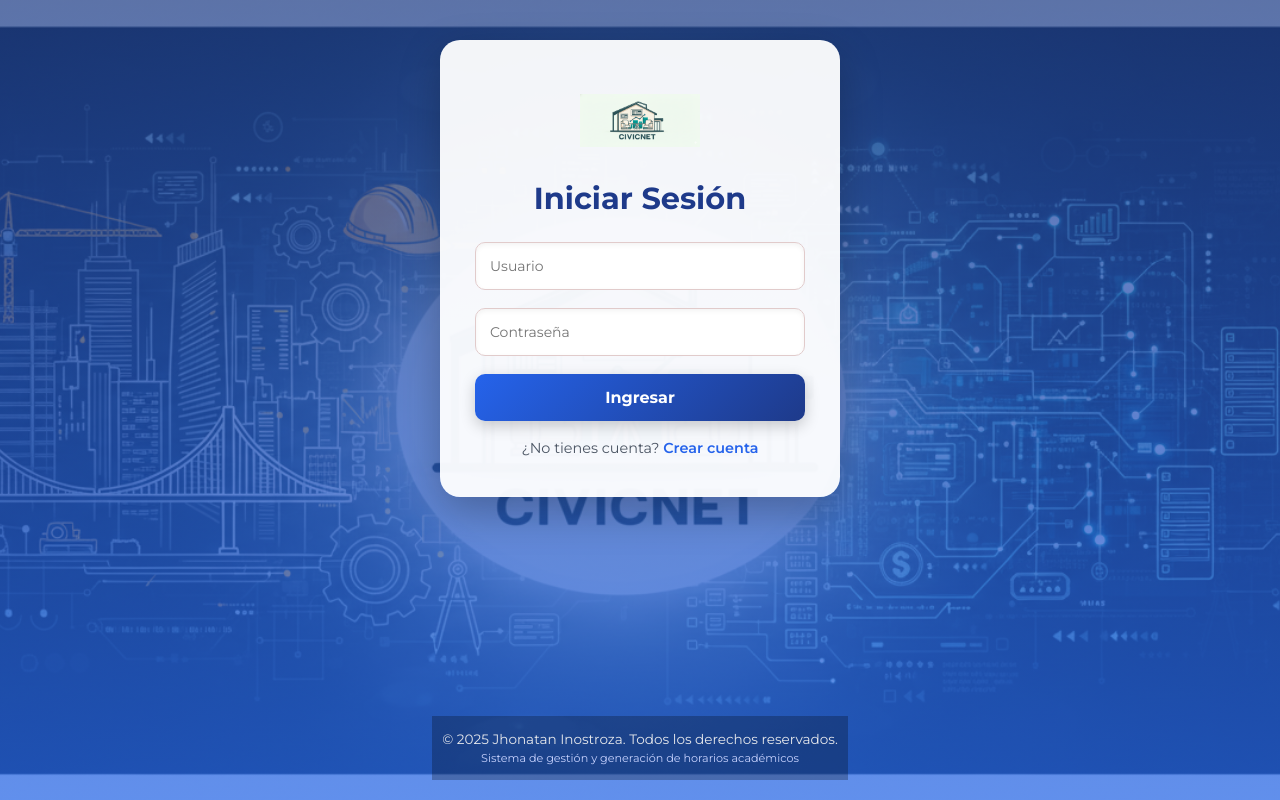
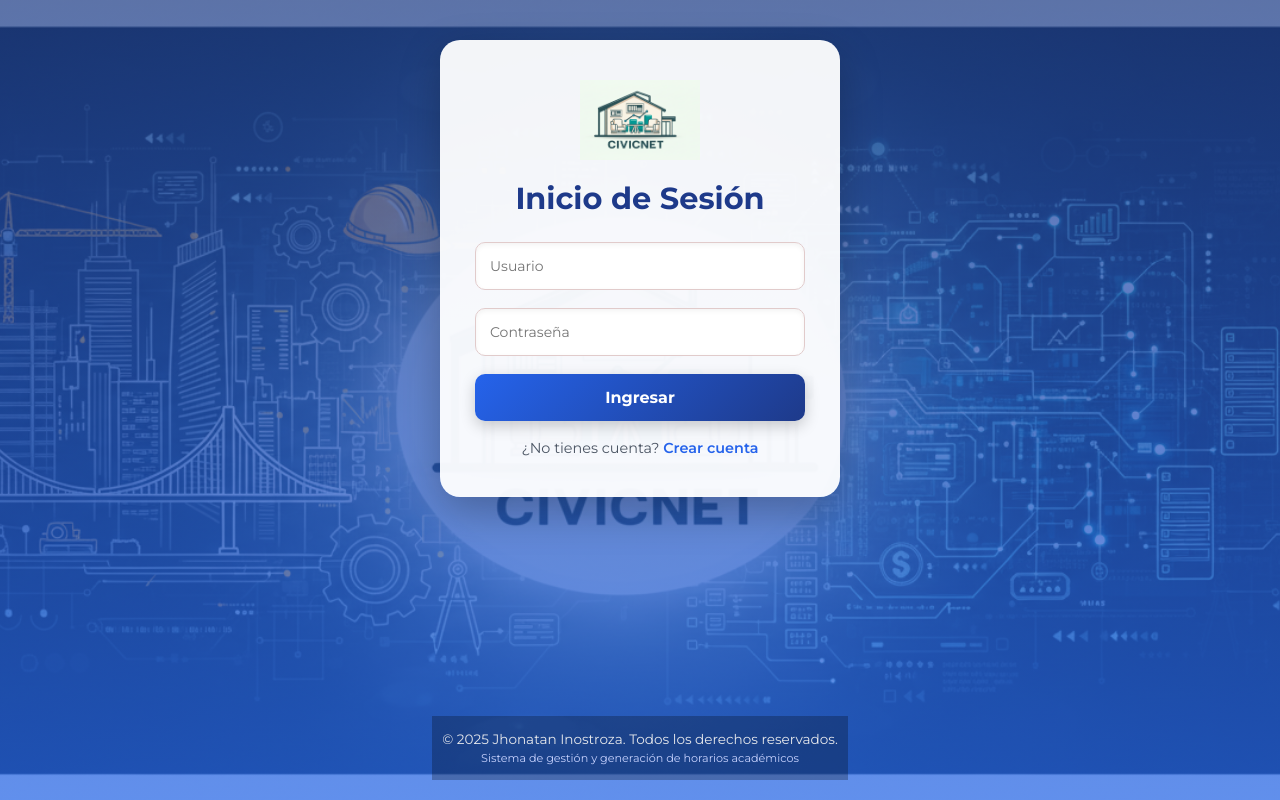
Before and after one commit to Jhonatan-Inostroza/Generador_Horarios_2, a plain HTML site: page Pagina/Login.html in a window 1280 px wide. Drawn offline with Linux system fonts and the light colour scheme.

Commit message:
Logo.png

```diff
--- a/Pagina/CSS/Login.css
+++ b/Pagina/CSS/Login.css
@@ -47,8 +47,8 @@
     width: auto;                /* el ancho se ajusta automáticamente */
     max-width: 120px;           /* opcional: no crezca demasiado */
     margin: 0 auto 20px;        /* centra y separa del título */
-    background: url('/css/logo.png') no-repeat center center;
-    background-size: contain;   /* mantiene proporción */
+    background: url('/css/logo.jpg') no-repeat center center;
+    background-size: cover;   /* mantiene proporción */
 }
 
 
--- a/Pagina/Login.html
+++ b/Pagina/Login.html
@@ -21,7 +21,7 @@
 
 
 
-            <h1>Iniciar Sesión</h1>
+            <h1>Inicio de Sesión</h1>
 
             <!-- Toast de error -->
             <div id="toast" class="toast">{{ error }}</div>
```
Also changed, not shown: Pagina/CSS/logo.jpg (renamed from Pagina/CSS/Logo.png).
